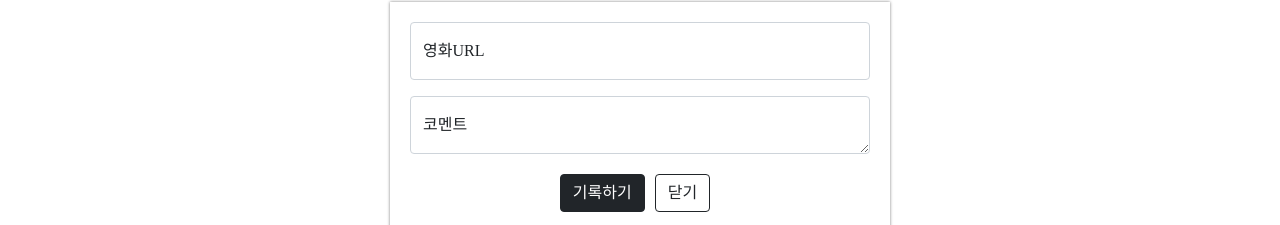
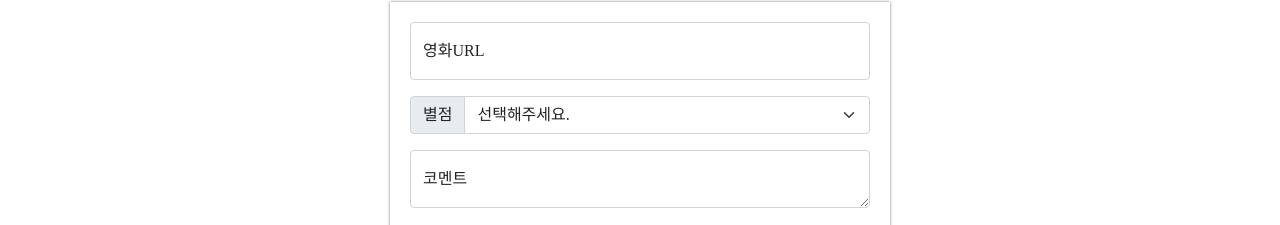
Before and after one commit to torinori2/mypage1, a plain HTML site: page index.html in a window 1280 px wide. Shown: the part 268-493 px from the top of the page. Drawn offline with nearby package versions, Linux system fonts and the light colour scheme; a web font is replaced by a local one.

Commit message:
Update index.html

```diff
--- a/index.html
+++ b/index.html
@@ -95,6 +95,17 @@
             <input type="email" class="form-control" id="floatingInput" placeholder="name@example.com">
             <label for="floatingInput">영화URL</label>
         </div>
+        <div class="input-group mb-3">
+            <label class="input-group-text" for="inputGroupSelect01">별점</label>
+            <select class="form-select" id="inputGroupSelect01">
+              <option selected>선택해주세요.</option>
+              <option value="1">⭐</option>
+              <option value="2">⭐⭐</option>
+              <option value="3">⭐⭐⭐</option>
+              <option value="3">⭐⭐⭐⭐</option>
+              <option value="3">⭐⭐⭐⭐⭐</option>
+            </select>
+          </div>
         <div class="form-floating">
             <textarea class="form-control" placeholder="Leave a comment here" id="floatingTextarea"></textarea>
             <label for="floatingTextarea">코멘트</label>
```
